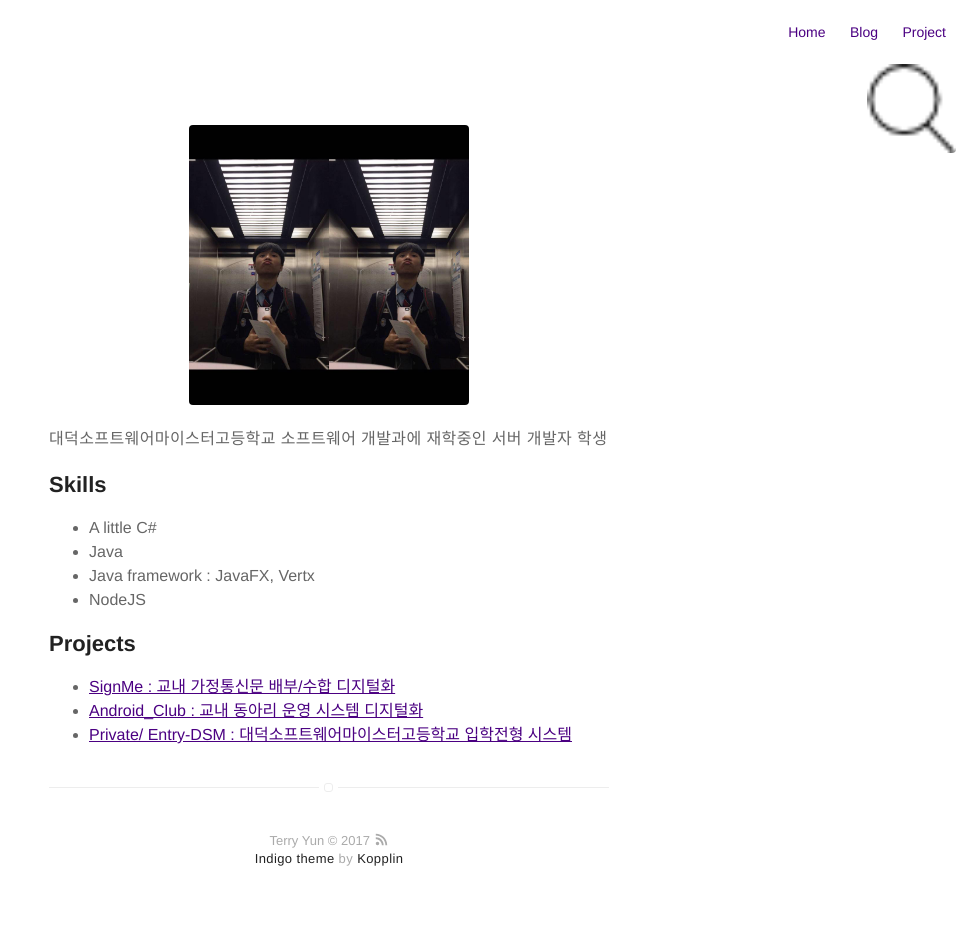
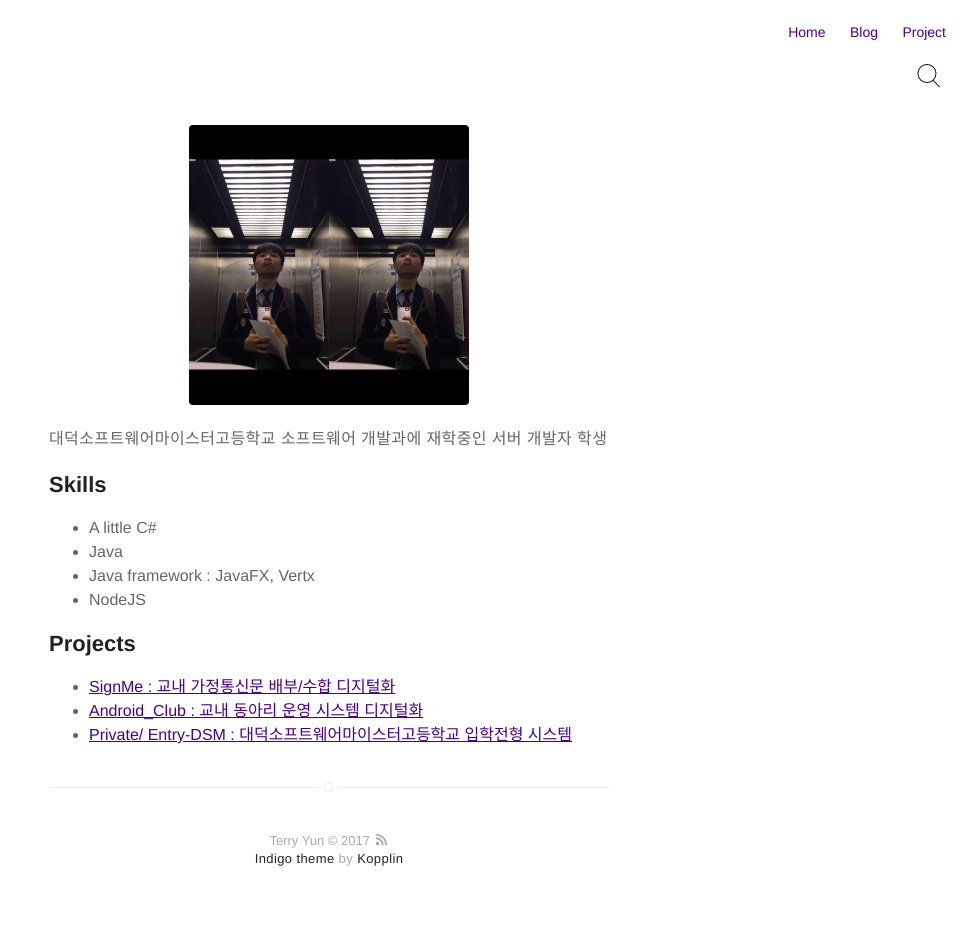
Before and after one commit to CHANMYUNG/nooheat.github.io, a Jekyll site: the page built from about.md, in a window 1280 px wide. Shown: the whole page, without its empty margins (311-1280 px from the left). Built offline with Jekyll 4.4.1, drawn with Linux system fonts in a browser that asks for light colours.

Commit message:
profile update

```diff
--- a/_includes/nav.html
+++ b/_includes/nav.html
@@ -16,7 +16,7 @@
                 <a class="link" href="{{ site.url }}/projects">Project</a>
             </li>
             <br>
-            <a href="/search/"><img src="/assets/images/icon/search.png" style="float:right;margin-left:15px" /></a>
+            <a href="/search/"><img src="/assets/images/icon/search.png" style="float:right;margin-right:15px;width:24px;height:auto" /></a>
         {% endif %}
     </ul>
 </nav>
```
